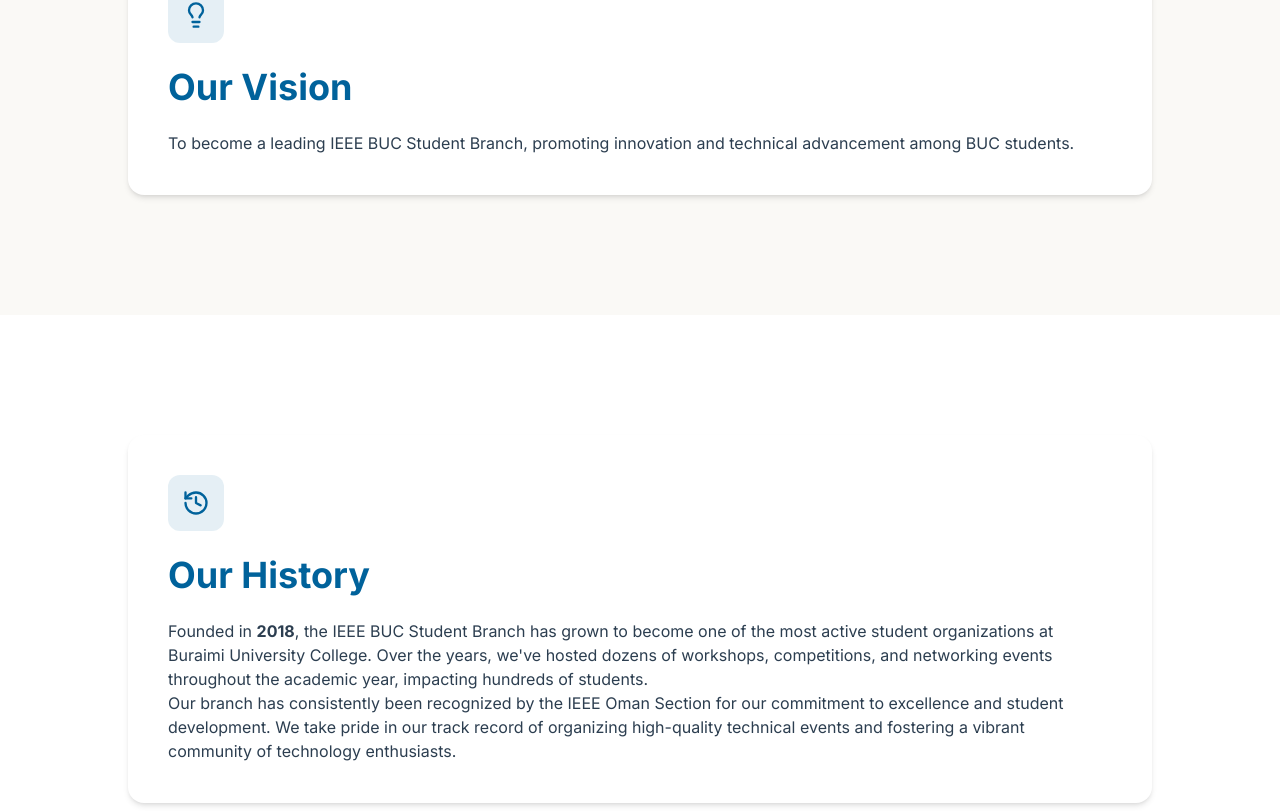
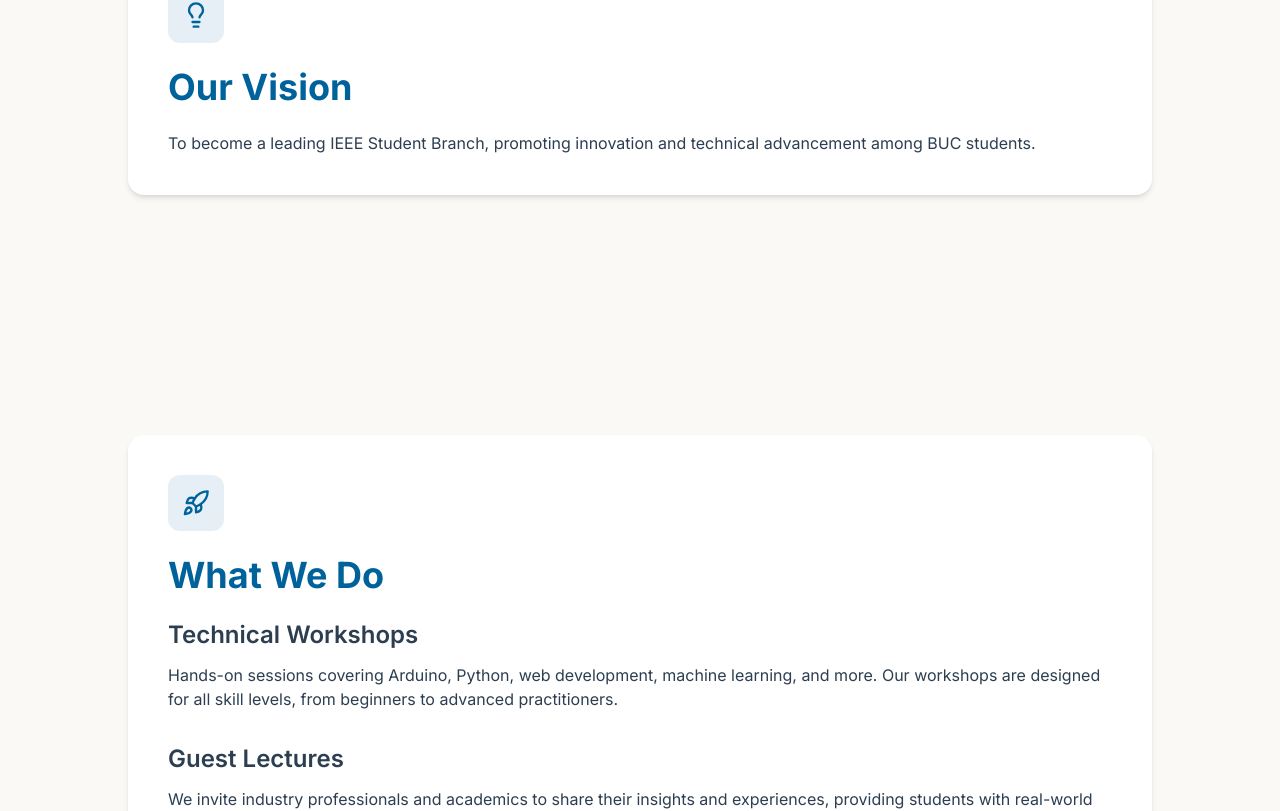
Before and after one commit to rworldx/ieee-buc-website, a Next.js app: page /about in a window 1280 px wide. Shown: the part 1017-1828 px from the top of the page. Built offline with nearby package versions, Linux system fonts and the light colour scheme.

Commit message:
Completely remove History section and update vision statement in About page

```diff
--- a/src/app/about/page.tsx
+++ b/src/app/about/page.tsx
@@ -38,25 +38,12 @@
         <div className="max-w-5xl mx-auto space-y-8">
           <AboutCard title="Our Vision" icon={<Lightbulb size={28} className="text-ieee-blue" />}>
             <p>
-              To become a leading IEEE BUC Student Branch, promoting innovation and technical advancement among BUC students.
+              To become a leading IEEE Student Branch, promoting innovation and technical advancement among BUC students.
             </p>
           </AboutCard>
         </div>
       </Section>
 
-      {/* History Section */}
-      <Section className="bg-white">
-        <div className="max-w-5xl mx-auto space-y-8">
-          <AboutCard title="Our History" icon={<History size={28} className="text-ieee-blue" />}>
-            <p>
-              Founded in <strong>2018</strong>, the IEEE BUC Student Branch has grown to become one of the most active student organizations at Buraimi University College. Over the years, we've hosted dozens of workshops, competitions, and networking events throughout the academic year, impacting hundreds of students.
-            </p>
-            <p>
-              Our branch has consistently been recognized by the IEEE Oman Section for our commitment to excellence and student development. We take pride in our track record of organizing high-quality technical events and fostering a vibrant community of technology enthusiasts.
-            </p>
-          </AboutCard>
-        </div>
-      </Section>
 
       {/* What We Do Section */}
       <Section className="bg-neutral-50">
```
